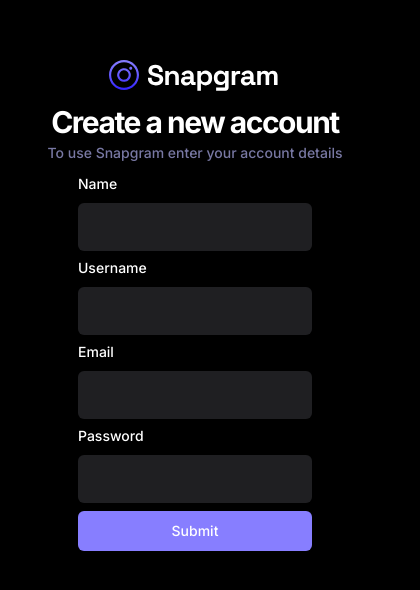
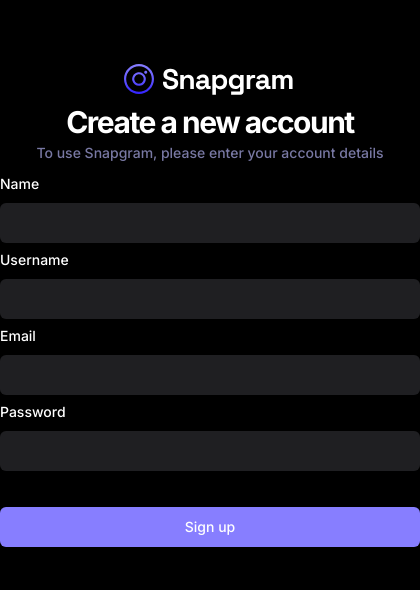
Before and after one commit to NayanPatidar/InstaCote, a React (Vite) app: page /sign-up in a window 390 px wide. Shown: the part 118-708 px from the top of the page, 420 px wide, since content can reach past the window. Built offline with nearby package versions, Linux system fonts and the light colour scheme.

Commit message:
Added the error text alignment

```diff
--- a/src/_auth/forms/SignupForm.tsx
+++ b/src/_auth/forms/SignupForm.tsx
@@ -15,8 +15,11 @@ import {
 } from "@/components/ui/form";
 import { Input } from "@/components/ui/input";
 import { SignupValidation } from "@/lib/validation";
+import { Loader } from "lucide-react";
 
 const SignupForm = () => {
+  const isLoading = false;
+
   const form = useForm<z.infer<typeof SignupValidation>>({
     resolver: zodResolver(SignupValidation),
     defaultValues: {
@@ -36,28 +39,28 @@ const SignupForm = () => {
       <div className="sm:w-420 flex-center flex-col">
         <img src="public/assets/images/logo.svg" />
 
-        <h2 className="h2-bold md:h2-bold pt-2 sm:pt-1">
+        <h2 className="h2-bold md:h2-bold pt-1 sm:pt-1">
           Create a new account
         </h2>
         <p className="text-light-3 small-medium md:base-regular ">
-          To use Snapgram enter your account details
+          To use Snapgram, please enter your account details
         </p>
       </div>
 
       <form
         onSubmit={form.handleSubmit(onSubmit)}
-        className="flex flex-col gap-1  mt-2"
+        className="flex flex-col gap-1 w-420 mt-2"
       >
         <FormField
           control={form.control}
           name="name"
           render={({ field }) => (
-            <FormItem>
+            <FormItem className="forms-field">
               <FormLabel>Name</FormLabel>
               <FormControl>
-                <Input type="text" className="shad-input" {...field} />
+                <Input type="text" className="shad-input max-h-10" {...field} />
               </FormControl>
-              <FormMessage />
+              <FormMessage className="error-message" />
             </FormItem>
           )}
         />
@@ -65,42 +68,51 @@ const SignupForm = () => {
           control={form.control}
           name="username"
           render={({ field }) => (
-            <FormItem>
+            <FormItem className="forms-field">
               <FormLabel>Username</FormLabel>
               <FormControl>
-                <Input type="text" className="shad-input" {...field} />
+                <Input type="text" className="shad-input max-h-10" {...field} />
               </FormControl>
-              <FormMessage />
+              <FormMessage className="error-message" />
             </FormItem>
           )}
         />
-                <FormField
+        <FormField
           control={form.control}
           name="email"
           render={({ field }) => (
-            <FormItem>
+            <FormItem className="forms-field">
               <FormLabel>Email</FormLabel>
               <FormControl>
-                <Input type="text" className="shad-input" {...field} />
+                <Input type="text" className="shad-input max-h-10" {...field} />
               </FormControl>
-              <FormMessage />
+              <FormMessage className="error-message" />
             </FormItem>
           )}
         />
-                <FormField
+        <FormField
           control={form.control}
           name="password"
           render={({ field }) => (
-            <FormItem>
+            <FormItem className="forms-field">
               <FormLabel>Password</FormLabel>
               <FormControl>
-                <Input type="password" className="shad-input" {...field} />
+                <Input type="password" className="shad-input max-h-10" {...field} />
               </FormControl>
-              <FormMessage />
+              <FormMessage className="error-message" />
             </FormItem>
           )}
         />
-        <Button type="submit" className="shad-button_primary mt-1">Submit</Button>
+        <Button type="submit" className="shad-button_primary mt-8">
+          {isLoading ? (
+            <div className="flex-center gap-2 ">
+              <Loader />
+              Loading...
+            </div>
+          ) : (
+            "Sign up "
+          )}
+        </Button>
       </form>
     </Form>
   );
--- /dev/null
+++ b/src/components/shared/Loader.tsx
@@ -0,0 +1,14 @@
+import React from "react";
+
+const Loader = () => {
+return (
+    <div className="flex-center w-full">
+        <img
+            src="/assets/icon/loader.svg"
+            alt="Loader"
+            width={24}
+            height={24}
+        />
+    </div>
+)
+}
--- a/src/global.css
+++ b/src/global.css
@@ -278,3 +278,15 @@
     @apply flex gap-4 items-center justify-start hover:bg-transparent hover:text-white !important;
   }
 }
+
+.error-message {
+  color: red;
+  font-size: 12px;
+  font-weight: 200;
+  right: 0%;
+  position: absolute;
+}
+
+.forms-field {
+  position: relative;
+}
```
